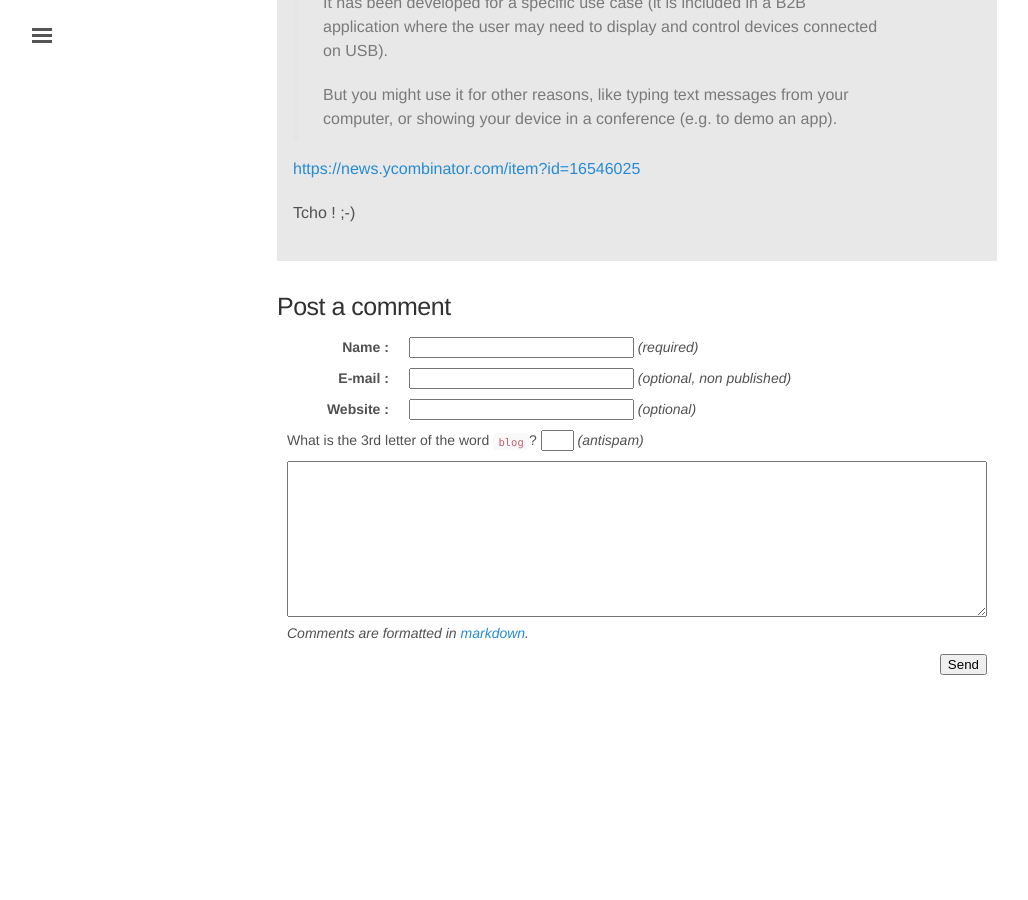
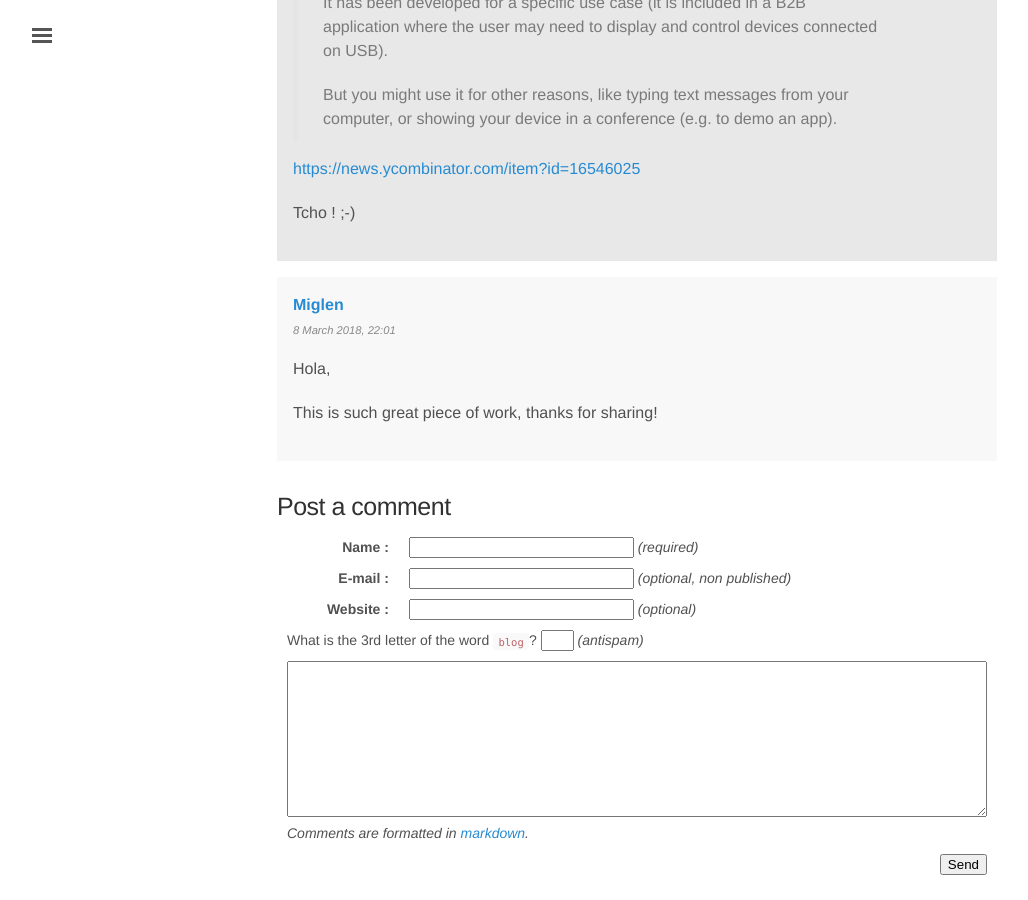
Before and after one commit to rom1v/blog.rom1v.com, a Jekyll site: the page built from _posts/2018-03-08-introducing-scrcpy.md, in a window 1280 px wide and 900 px high, scrolled down 9833 px. Shown: the whole window, without its empty margins (3-1031 px from the left). Built offline with Jekyll 4.4.1, drawn with Linux system fonts in a browser that asks for light colours; before the commit the page ends 10533 px from its top, so only the background shows below that.

Commit message:
Publish comment 3 for scrcpy

```diff
--- a/_data/comments-2018-03-introducing-scrcpy.yaml
+++ b/_data/comments-2018-03-introducing-scrcpy.yaml
@@ -26,3 +26,11 @@
     <https://news.ycombinator.com/item?id=16546025>
 
     Tcho ! ;-)
+- id: 3
+  author: Miglen
+  author-url: http://miglen.com
+  date: 2018-03-08 22:01:16+01:00
+  contents: |
+    Hola,
+
+    This is such great piece of work, thanks for sharing!
```
